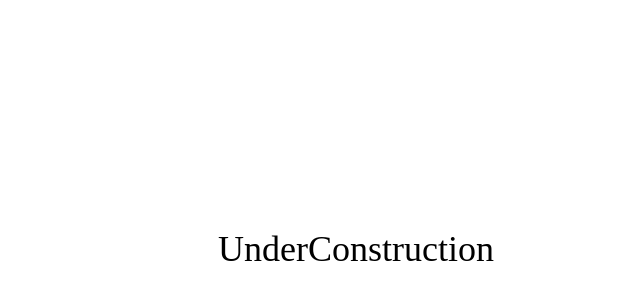
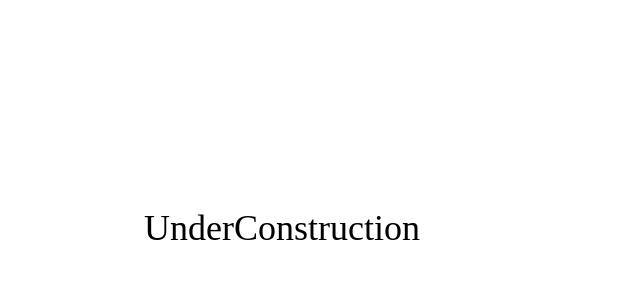
Before and after one commit to batarok/customsubdomain, a plain HTML site: page index.html in a window 1280 px wide. Shown: the part 172-472 px from the top of the page, without its empty margins (358-998 px from the left). Drawn offline with Linux system fonts and the light colour scheme.

Commit message:
Update index.html

```diff
--- a/index.html
+++ b/index.html
@@ -22,14 +22,11 @@
 		    100%{   color: #000;    }
 		}
 	.center {
-    position: absolute;
-    border: none;
-    width: 100px;
-    height: 50px;
+    		position: absolute; /* or absolute */
 		top: 50%;
-    left: 45%;
-    /*margin-top: -25px;
-    margin-left: -50px; */
+		left: 50%;
+		/* bring your own prefixes */
+		transform: translate(-50%, -50%);
 		}
 
 	</style>
```
Lines whose indentation alone changed are shown as unchanged.
